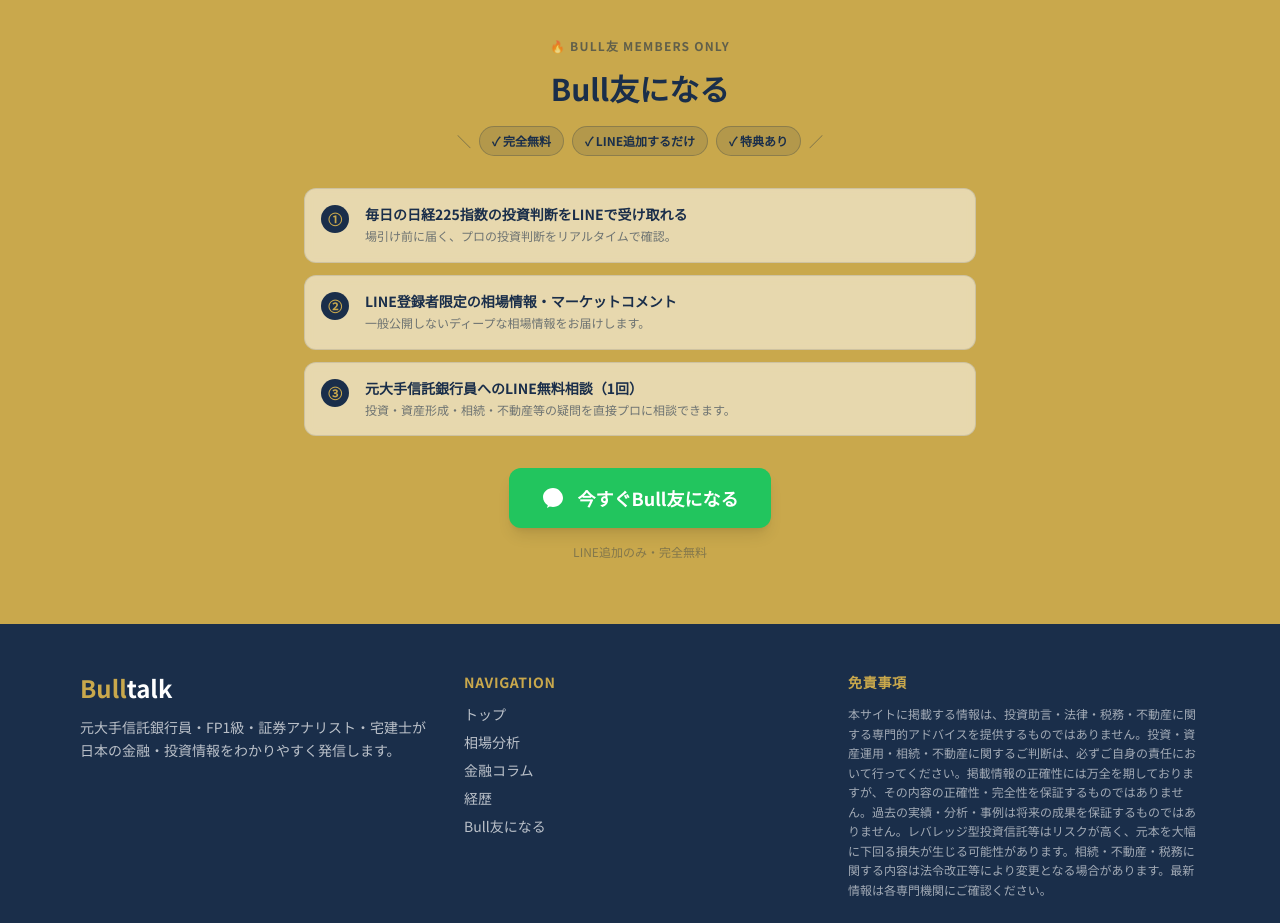
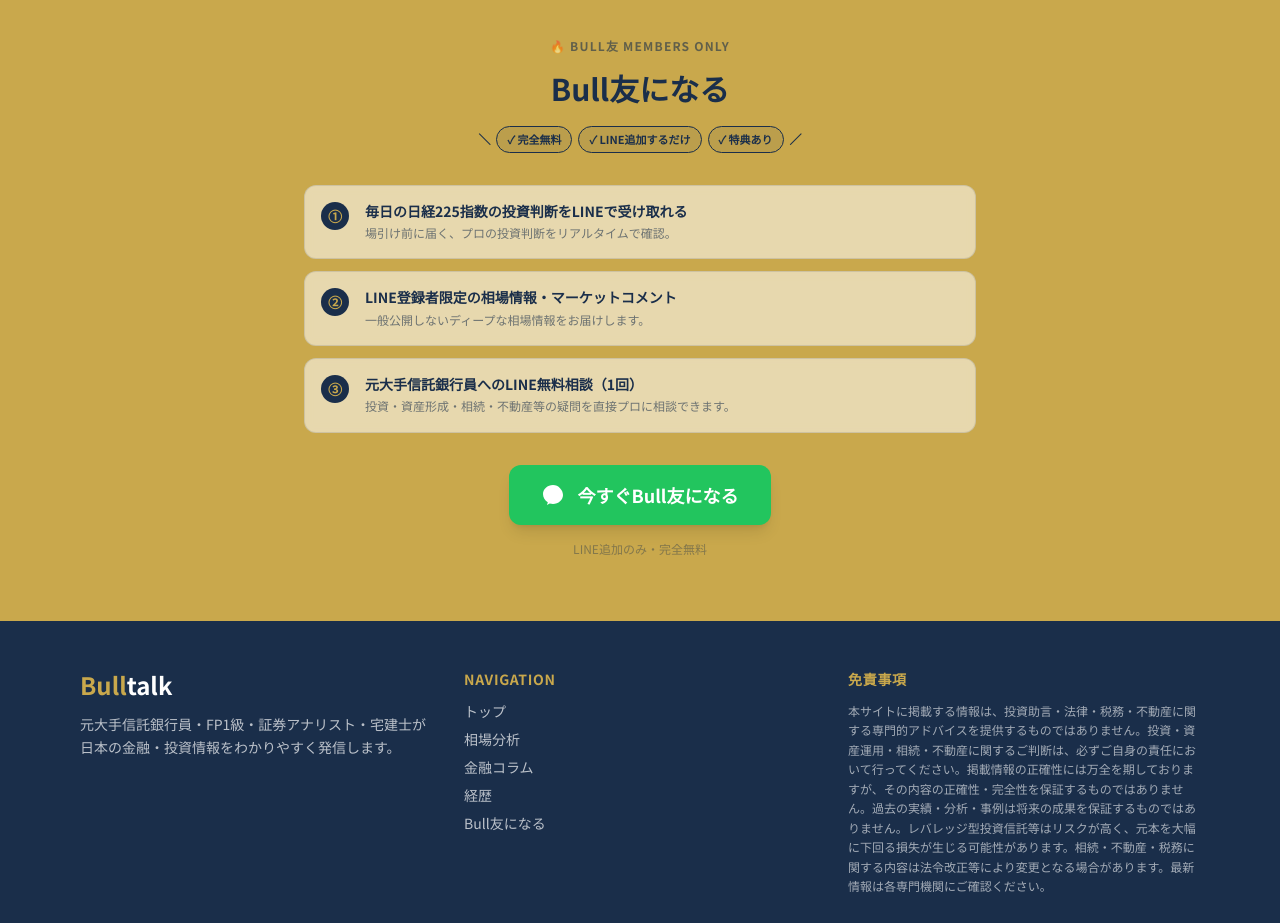
Before and after one commit to tanima3232-eng/bulltalk, a Next.js app: page / in a window 1280 px wide. Shown: the part 2740-3663 px from the top of the page. Built offline with nearby package versions, Linux system fonts and the light colour scheme; no server answers.

Commit message:
fix: バッジの枠線・斜め線を紺色に統一、スマホで1行に収まるよう調整

```diff
--- a/components/LineCtaBanner.tsx
+++ b/components/LineCtaBanner.tsx
@@ -11,22 +11,24 @@ export default function LineCtaBanner() {
         </h2>
 
         {/* 安心バッジ */}
-        <div className="flex justify-center items-center gap-2 flex-wrap mb-8">
-          <span className="text-navy/50 text-sm">＼</span>
+        <div className="flex justify-center items-center gap-1.5 mb-8">
+          <span className="text-xs font-bold" style={{color: "#1A2E4A"}}>＼</span>
           {["✓ 完全無料", "✓ LINE追加するだけ", "✓ 特典あり"].map((badge) => (
             <span
               key={badge}
-              className="inline-flex items-center font-bold rounded-full text-xs px-3 py-1.5"
+              className="inline-flex items-center font-bold rounded-full whitespace-nowrap"
               style={{
-                background: "rgba(26,46,74,0.12)",
+                background: "rgba(26,46,74,0.08)",
                 color: "#1A2E4A",
-                border: "1px solid rgba(26,46,74,0.25)",
+                border: "1.5px solid #1A2E4A",
+                fontSize: "11px",
+                padding: "4px 10px",
               }}
             >
               {badge}
             </span>
           ))}
-          <span className="text-navy/50 text-sm">／</span>
+          <span className="text-xs font-bold" style={{color: "#1A2E4A"}}>／</span>
         </div>
 
         {/* カード型メリット3点 */}
```
